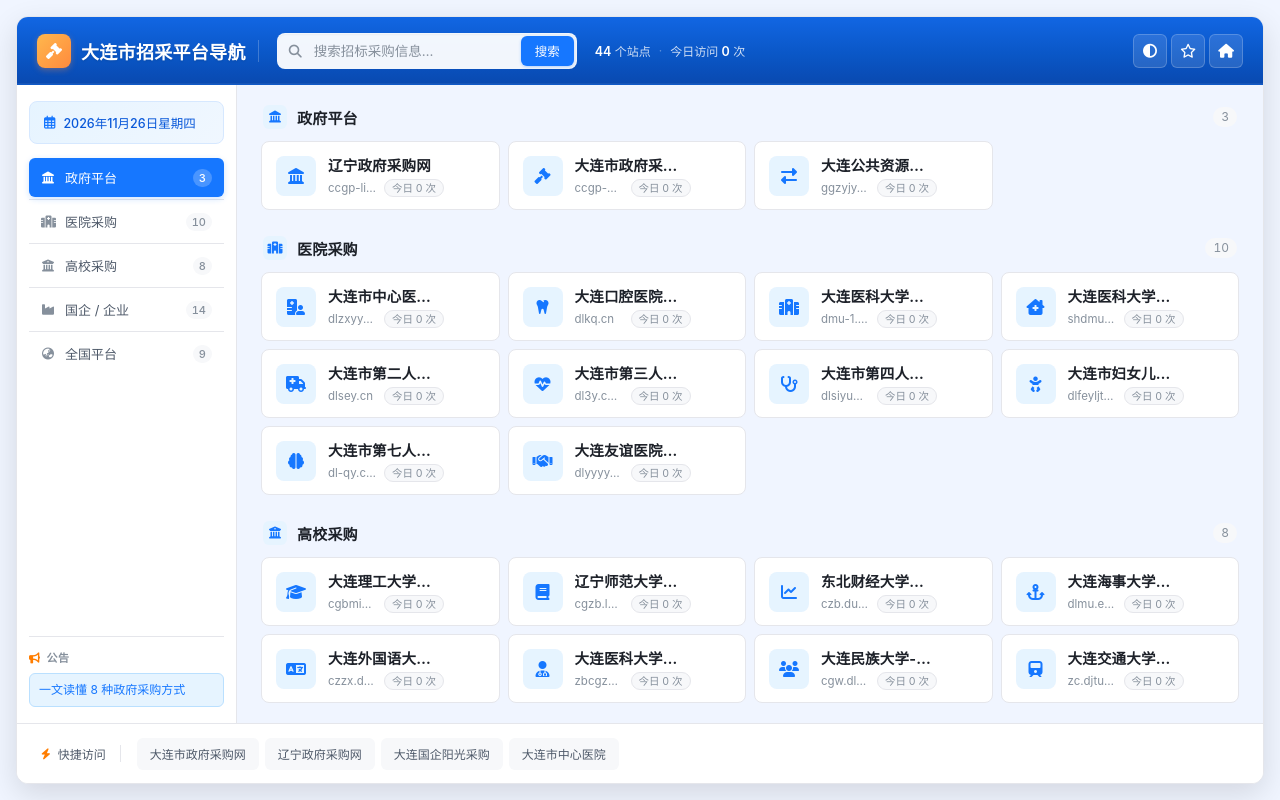
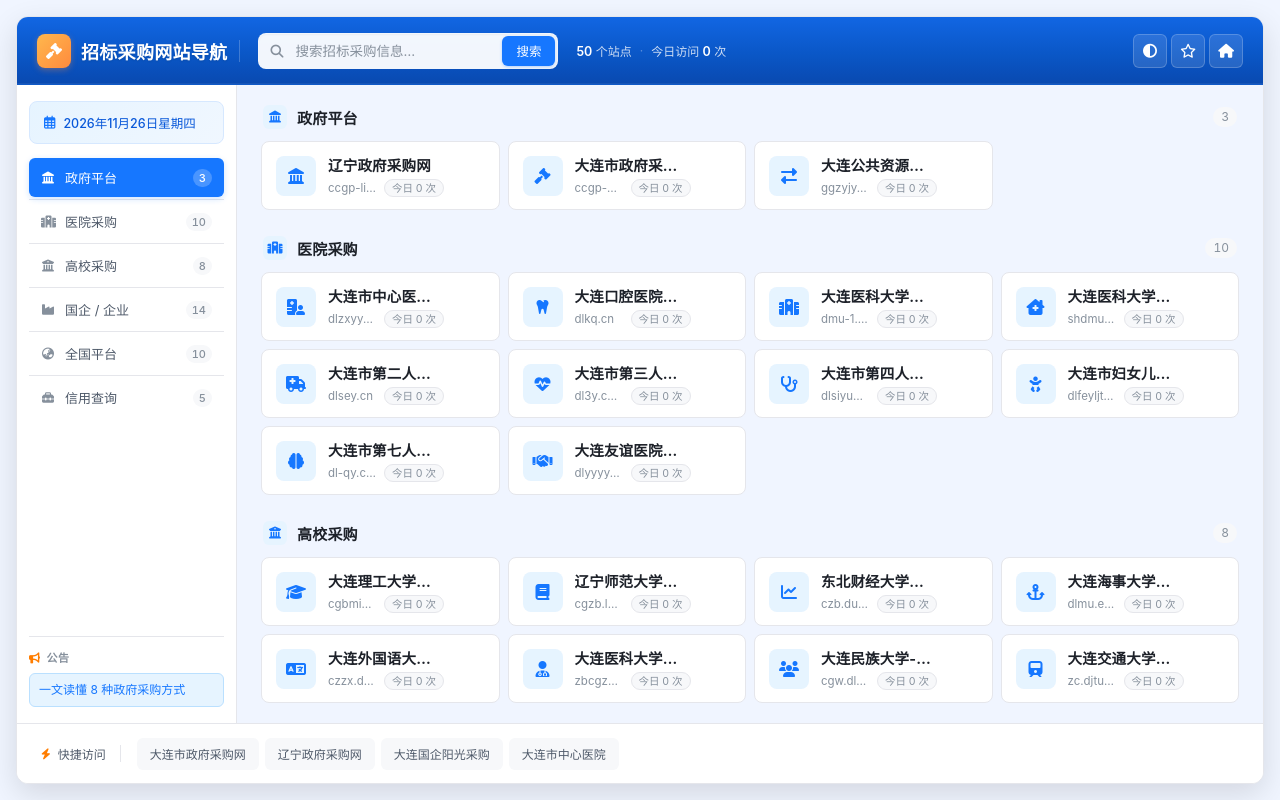
Before and after one commit to erciwu/ku, a plain HTML site: page zhaobiao.html in a window 1280 px wide. Drawn offline with Linux system fonts and the light colour scheme.

Commit message:
Add files via upload

```diff
--- a/zhaobiao.html
+++ b/zhaobiao.html
@@ -3,7 +3,7 @@
 <head>
 <meta charset="UTF-8">
 <meta name="viewport" content="width=device-width, initial-scale=1.0, viewport-fit=cover">
-<title>大连市招采平台导航</title>
+<title>招标采购网站导航</title>
 <link rel="stylesheet" href="https://cdnjs.cloudflare.com/ajax/libs/font-awesome/6.4.0/css/all.min.css">
 <script>
 (function(){
@@ -774,7 +774,7 @@ body{
     <div class="brand">
       <button class="mobile-menu-btn" id="btnMobileMenu" title="菜单"><i class="fas fa-bars"></i></button>
       <div class="logo"><i class="fas fa-gavel"></i></div>
-      <span class="brand-name">大连市招采平台导航</span>
+      <span class="brand-name">招标采购网站导航</span>
     </div>
     <div class="top-divider"></div>
 
@@ -867,13 +867,20 @@ const websites = [
 
   { name:'中国招标公共服务平台（搜大连二字）', url:'https://bulletin.cebpubservice.com/', category:'national', icon:'fas fa-globe' },
   { name:'中国政府采购平台（搜大连二字）', url:'https://www.ccgp.gov.cn/', category:'national', icon:'fas fa-flag' },
+  { name:'军队采购网', url:'https://www.plap.mil.cn', category:'national', icon:'fas fa-shield-halved' },
   { name:'全网招投标资讯（镖镖行·标标都行）', url:'https://www.biaobiaoxing.com/notice', category:'national', icon:'fas fa-newspaper' },
   { name:'大企汇（企业采购数字化平台，搜大连）', url:'https://www.daqihui.com/', category:'national', icon:'fas fa-building' },
   { name:'中国采购与招标网辽宁招标网（须注册，搜大连）', url:'https://www.chinabidding.cn/sa/liaoning/', category:'national', icon:'fas fa-search' },
   { name:'谛听招标（AI驱动型招标平台，须注册，搜大连）', url:'https://www.infochina.cn/t/', category:'national', icon:'fas fa-robot' },
   { name:'中国通用招标网（综合招标采购，必须注册供应商）', url:'https://www.china-tender.com.cn/', category:'national', icon:'fas fa-file-contract' },
   { name:'全国公共资源交易平台', url:'https://www.ggzy.gov.cn/', category:'national', icon:'fas fa-sitemap' },
-  { name:'#企业中标项目查询#（查询2019年以来中标/成交信息）', url:'https://data.ggzy.gov.cn/#/home', category:'national', icon:'fas fa-database' }
+  { name:'#企业中标项目查询#（查询2019年以来中标/成交信息）', url:'https://data.ggzy.gov.cn/#/home', category:'national', icon:'fas fa-database' },
+
+  { name:'信用中国', url:'https://www.creditchina.gov.cn', category:'tool', icon:'fas fa-certificate' },
+  { name:'执行信息公开网', url:'https://zxgk.court.gov.cn', category:'tool', icon:'fas fa-gavel' },
+  { name:'政府采购严重违法失信查询', url:'https://www.ccgp.gov.cn/search/cr', category:'tool', icon:'fas fa-magnifying-glass' },
+  { name:'国家企业信用信息公示', url:'https://www.gsxt.gov.cn/index.html', category:'tool', icon:'fas fa-building' },
+  { name:'爱企查', url:'https://aiqicha.baidu.com', category:'tool', icon:'fas fa-magnifying-glass-dollar' }
 ];
 
 const categoryIcons = {
@@ -881,16 +888,18 @@ const categoryIcons = {
   university:'fas fa-university',
   hospital:'fas fa-hospital',
   enterprise:'fas fa-industry',
-  national:'fas fa-globe-asia'
+  national:'fas fa-globe-asia',
+  tool:'fas fa-toolbox'
 };
 const categoryNames = {
   government:'政府平台',
   university:'高校采购',
   hospital:'医院采购',
   enterprise:'国企 / 企业',
-  national:'全国平台'
+  national:'全国平台',
+  tool:'信用查询'
 };
-const categoryOrder = ['government','hospital','university','enterprise','national'];
+const categoryOrder = ['government','hospital','university','enterprise','national','tool'];
 
 /* ============================================================
    访问记录
@@ -1189,6 +1198,18 @@ function setupToolButtons(){
 }
 
 /* ============================================================
+   搜索框：点击时隐藏提示文字
+   ============================================================ */
+function setupSearchPlaceholder(){
+  const input = document.querySelector('.topbar-search input');
+  if(!input) return;
+  const placeholder = input.getAttribute('placeholder') || '';
+  input.addEventListener('focus', () => { input.placeholder = ''; });
+  input.addEventListener('click', () => { input.placeholder = ''; });
+  input.addEventListener('blur', () => { input.placeholder = placeholder; });
+}
+
+/* ============================================================
    收藏
    ============================================================ */
 function setupFavorite(){
@@ -1274,6 +1295,7 @@ document.addEventListener('DOMContentLoaded', function(){
   updateVisitedStat();
   applyTheme();
   setupToolButtons();
+  setupSearchPlaceholder();
   setupFavorite();
 
   activeCategory = categoryOrder[0];
```
